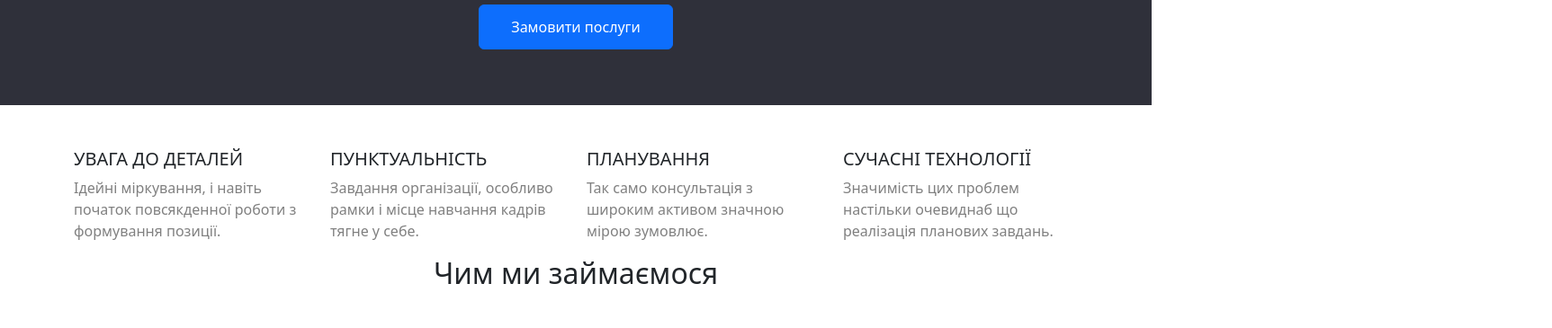
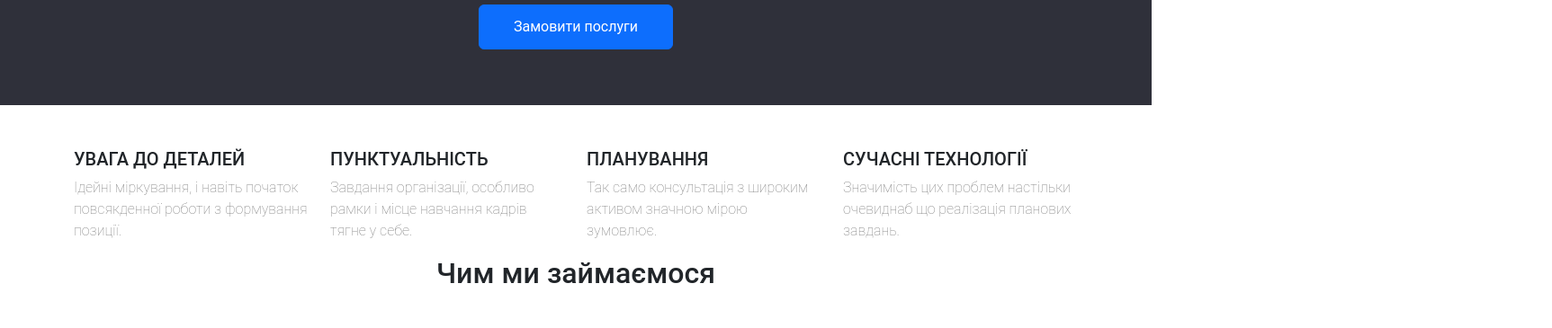
Before and after one commit to Ivan-Hudak/test, a plain HTML site: page index.html in a window 1280 px wide. Shown: the part 635-1000 px from the top of the page at 90% size, 1725 px wide, since content can reach past the window. Drawn offline with nearby package versions, Linux system fonts and the light colour scheme.

Commit message:
first commit

```diff
--- a/index.html
+++ b/index.html
@@ -5,9 +5,11 @@
   <meta charset="utf-8">
   <meta name="viewport" content="width=device-width, initial-scale=1">
   <link href="https://cdn.jsdelivr.net/npm/bootstrap@5.3.3/dist/css/bootstrap.min.css" rel="stylesheet">
+  <link rel="preconnect" href="https://fonts.googleapis.com">
+  <link rel="preconnect" href="https://fonts.gstatic.com" crossorigin>
   <script src="https://cdn.jsdelivr.net/npm/bootstrap@5.3.3/dist/js/bootstrap.bundle.min.js"></script>
 </head>
-<body>
+<body style="font-family: Roboto, sans-serif; font-weight: 100; font-style: normal;">
 <header>
 <nav class="navbar navbar-expand-sm bg-light navbar-light">
   <div class="container-fluid">
```
